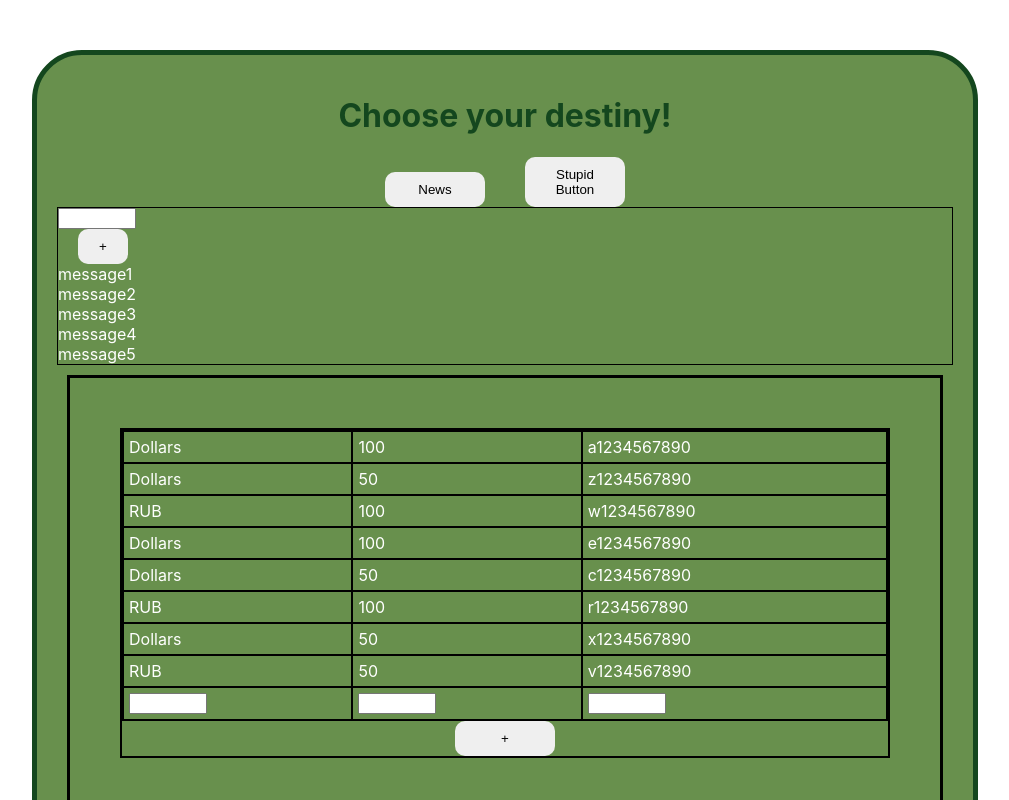
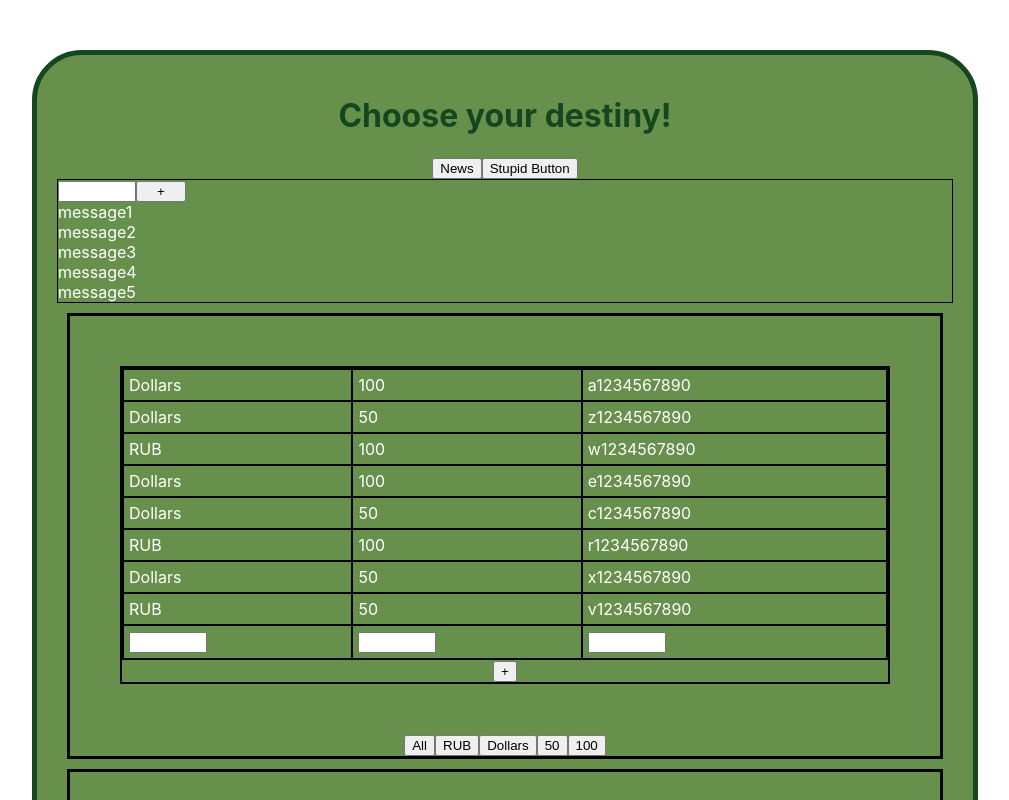
Before and after one commit to Pikadorius/samurai-way-main, a React (Create React App) app: page / in a window 1280 px wide. Shown: the top 800 px of the page, without its empty margins (135-1144 px from the left). Built offline with nearby package versions, Linux system fonts and the light colour scheme.

Commit message:
added new component for input microtask

```diff
--- a/src/App.css
+++ b/src/App.css
@@ -90,15 +90,6 @@ td, th {
     max-width: 33%;
 }
 
-button {
-    padding: 10px;
-    margin: 0 20px;
-    width: 100px;
-    border-radius: 10px;
-    border: none;
-}
-
-
 .test {
     border: 2px solid black;
     margin: 50px 50px;
@@ -110,6 +101,6 @@ button {
 }
 
 input {
-    display: block;
+    display: inline-block;
     width: 70px;
 }
--- a/src/App.tsx
+++ b/src/App.tsx
@@ -1,4 +1,4 @@
-import React from 'react';
+import React, {useState} from 'react';
 import './App.css';
 import Header from "./Components/Header";
 import Welcome from "./Components/Welcome";
@@ -10,7 +10,7 @@ import NewComponent from "./Components/NewComponent";
 import StateExample from './Components/StateExample';
 import Banknotes from './Components/Banknotes';
 import Button from './Components/Button';
-import InputTests from './Components/InputTests/InputTests';
+import FullInput from './Components/InputTests/FullInput';
 
 
 export type TopCarPropsType = {
@@ -60,7 +60,7 @@ function App() {
     return (
         <div className="App">
             <Header title={"Choose your destiny!"}/>
-            <InputTests/>
+            <FullInput/>
             <Banknotes/>
             <StateExample/>
             <CarTable cars={topCars}/>
--- a/src/Components/InputTests/InputTests.tsx
+++ b/src/Components/InputTests/FullInput.tsx
@@ -1,7 +1,7 @@
 import React, {useState} from 'react';
-import s from './InputTests.module.css';
+import s from './FullInput.module.css';
 
-const InputTests = () => {
+const FullInput = () => {
     const [message, setMessage] = useState([
             {message: 'message1'},
             {message: 'message2'},
@@ -26,4 +26,4 @@ const InputTests = () => {
     );
 }
 
-export default InputTests;
+export default FullInput;
```
Also changed, not shown: src/Components/InputTests/FullInput.module.css (renamed from src/Components/InputTests/InputTests.module.css).
